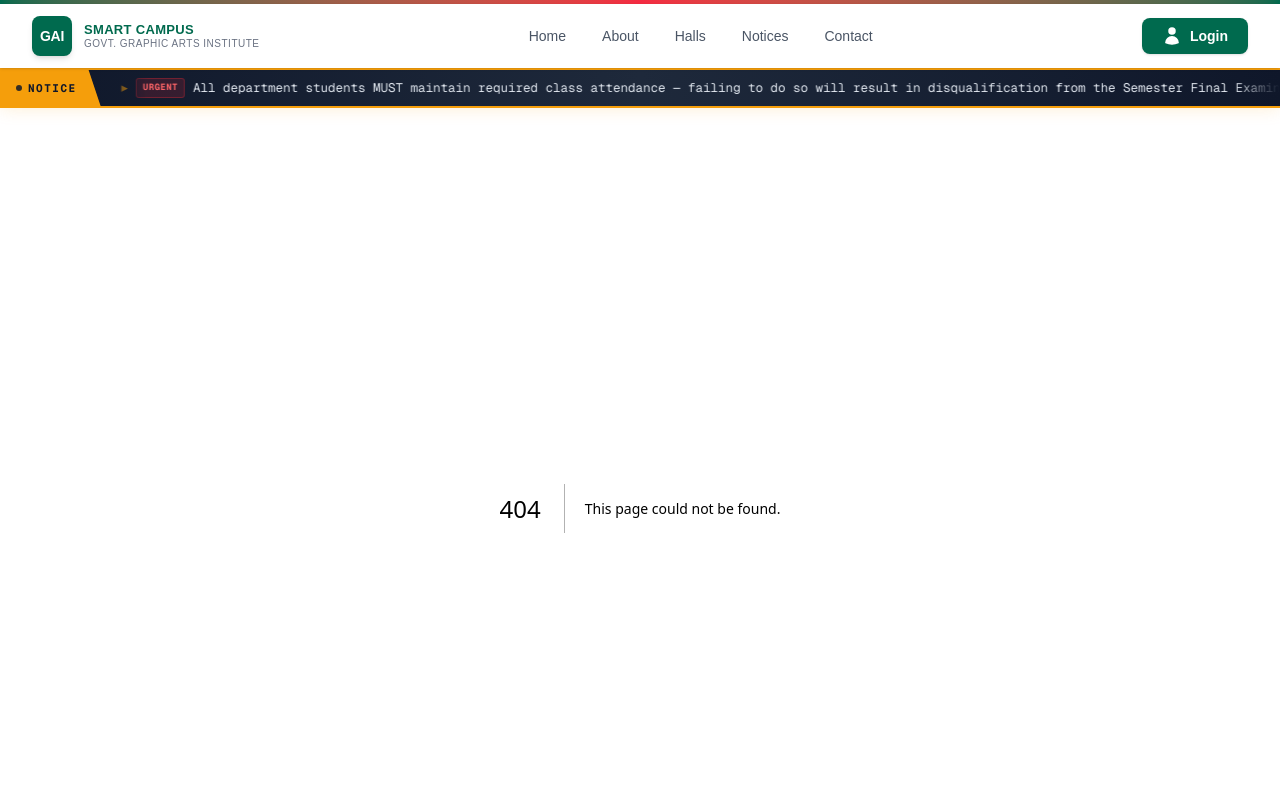
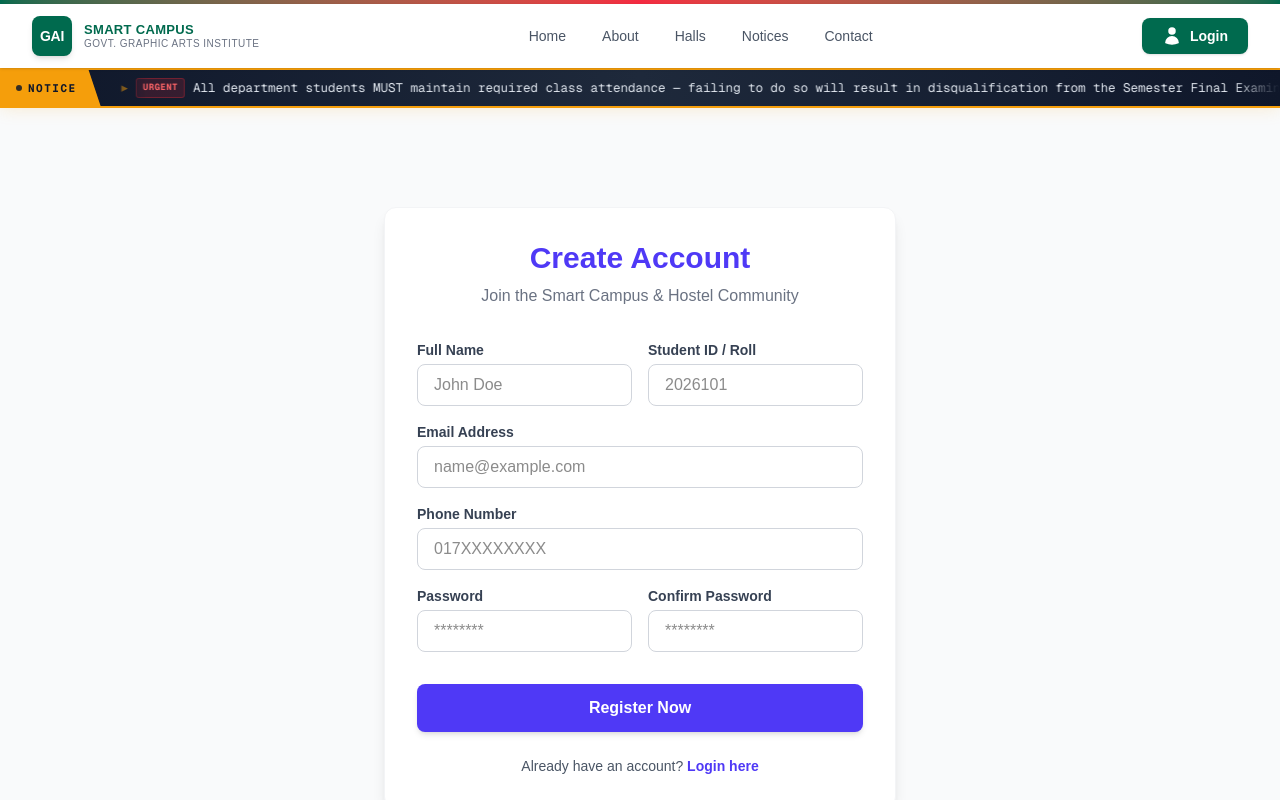
Before and after one commit to ArifulIslam016/SmartCampus-HallManagement, a Next.js app: page /registration in a window 1280 px wide. Before the commit this address had no page. Shown: the top 800 px of the page. Built offline with nearby package versions, Linux system fonts and the light colour scheme.

Commit message:
Registration page added

```diff
--- /dev/null
+++ b/src/app/registration/page.jsx
@@ -0,0 +1,131 @@
+"use client";
+
+import React, { useState } from 'react';
+
+const RegistrationPage = () => {
+  const [formData, setFormData] = useState({
+    fullName: '',
+    email: '',
+    studentId: '',
+    phone: '',
+    password: '',
+    confirmPassword: ''
+  });
+
+  const handleChange = (e) => {
+    setFormData({ ...formData, [e.target.name]: e.target.value });
+  };
+
+  const handleSubmit = (e) => {
+    e.preventDefault();
+    if (formData.password !== formData.confirmPassword) {
+      alert("Passwords do not match!");
+      return;
+    }
+    console.log("Registration Data:", formData);
+    // এখানে আপনার API কল বা রেজিস্ট্রেশন লজিক লিখবেন
+  };
+
+  return (
+    <div className="min-h-screen flex items-center justify-center bg-gray-50 py-12 px-4">
+      <div className="bg-white p-8 rounded-xl shadow-lg w-full max-w-lg border border-gray-100">
+        <h2 className="text-3xl font-extrabold mb-2 text-center text-indigo-600">
+          Create Account
+        </h2>
+        <p className="text-center text-gray-500 mb-8">Join the Smart Campus & Hostel Community</p>
+
+        <form onSubmit={handleSubmit} className="space-y-4">
+          <div className="grid grid-cols-1 md:grid-cols-2 gap-4">
+            <div>
+              <label className="block text-gray-700 text-sm font-semibold mb-1">Full Name</label>
+              <input
+                type="text"
+                name="fullName"
+                className="w-full px-4 py-2 border border-gray-300 rounded-lg focus:ring-2 focus:ring-indigo-500 outline-none transition"
+                placeholder="John Doe"
+                onChange={handleChange}
+                required
+              />
+            </div>
+            <div>
+              <label className="block text-gray-700 text-sm font-semibold mb-1">Student ID / Roll</label>
+              <input
+                type="text"
+                name="studentId"
+                className="w-full px-4 py-2 border border-gray-300 rounded-lg focus:ring-2 focus:ring-indigo-500 outline-none transition"
+                placeholder="2026101"
+                onChange={handleChange}
+                required
+              />
+            </div>
+          </div>
+
+          <div>
+            <label className="block text-gray-700 text-sm font-semibold mb-1">Email Address</label>
+            <input
+              type="email"
+              name="email"
+              className="w-full px-4 py-2 border border-gray-300 rounded-lg focus:ring-2 focus:ring-indigo-500 outline-none transition"
+              placeholder="name@example.com"
+              onChange={handleChange}
+              required
+            />
+          </div>
+
+          <div>
+            <label className="block text-gray-700 text-sm font-semibold mb-1">Phone Number</label>
+            <input
+              type="tel"
+              name="phone"
+              className="w-full px-4 py-2 border border-gray-300 rounded-lg focus:ring-2 focus:ring-indigo-500 outline-none transition"
+              placeholder="017XXXXXXXX"
+              onChange={handleChange}
+              required
+            />
+          </div>
+
+          <div className="grid grid-cols-1 md:grid-cols-2 gap-4">
+            <div>
+              <label className="block text-gray-700 text-sm font-semibold mb-1">Password</label>
+              <input
+                type="password"
+                name="password"
+                className="w-full px-4 py-2 border border-gray-300 rounded-lg focus:ring-2 focus:ring-indigo-500 outline-none transition"
+                placeholder="********"
+                onChange={handleChange}
+                required
+              />
+            </div>
+            <div>
+              <label className="block text-gray-700 text-sm font-semibold mb-1">Confirm Password</label>
+              <input
+                type="password"
+                name="confirmPassword"
+                className="w-full px-4 py-2 border border-gray-300 rounded-lg focus:ring-2 focus:ring-indigo-500 outline-none transition"
+                placeholder="********"
+                onChange={handleChange}
+                required
+              />
+            </div>
+          </div>
+
+          <button
+            type="submit"
+            className="w-full bg-indigo-600 text-white font-bold py-3 rounded-lg hover:bg-indigo-700 shadow-md hover:shadow-lg transform transition active:scale-95 mt-4"
+          >
+            Register Now
+          </button>
+        </form>
+
+        <p className="mt-6 text-center text-sm text-gray-600">
+          Already have an account?{' '}
+          <a href="/login" className="text-indigo-600 font-bold hover:underline">
+            Login here
+          </a>
+        </p>
+      </div>
+    </div>
+  );
+};
+
+export default RegistrationPage;
```
